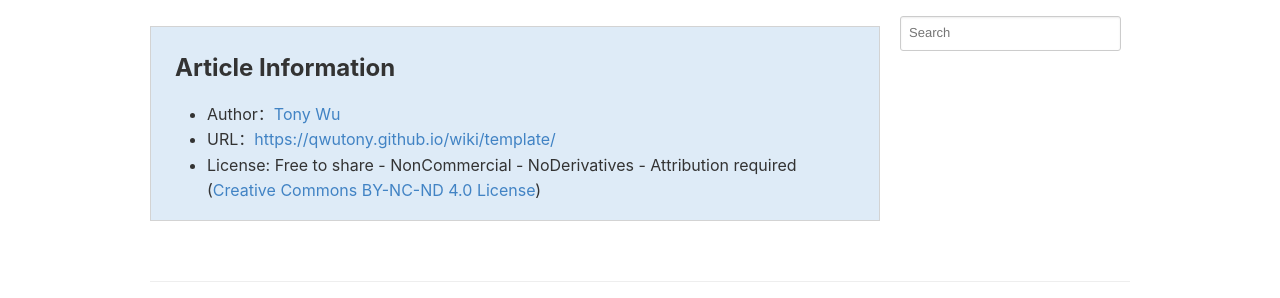
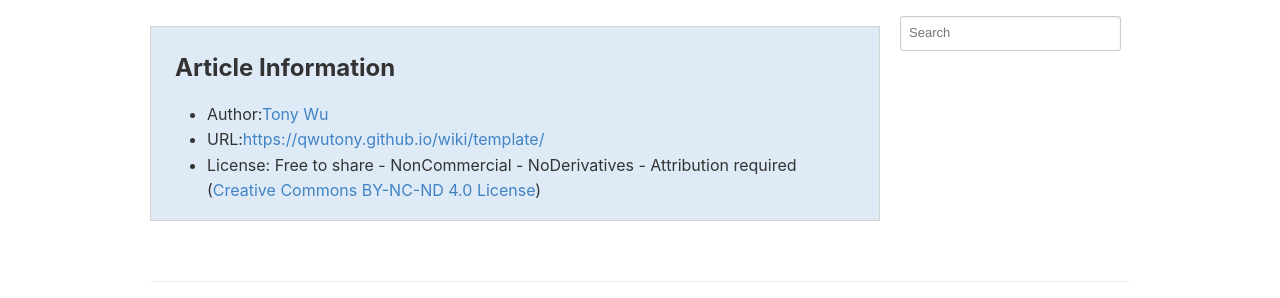
Before and after one commit to qwutony/qwutony.github.io, a Jekyll site: the page built from _wiki/template.md, in a window 1280 px wide. Shown: the part 278-576 px from the top of the page. Built offline with Jekyll 4.4.1, drawn with Linux system fonts in a browser that asks for light colours; a style sheet for code colours, icons or effects is not loaded.

Commit message:
minor conversion edits

```diff
--- a/_includes/copyright.html
+++ b/_includes/copyright.html
@@ -2,8 +2,8 @@
 <div style="margin-top:2em;padding:0 1.5em;border:1px solid #d3d3d3;background-color:#deebf7">
   <h3>Article Information</h3>
   <ul>
-    <li>Author：<a href="{{ site.url }}" target="_blank">{{ site.author }}</a></li>
-    <li>URL：<a href="{{ site.url }}{{ page.url }}" target="_blank">{{ site.url }}{{ page.url }}</a></li>
+    <li>Author:<a href="{{ site.url }}" target="_blank">{{ site.author }}</a></li>
+    <li>URL:<a href="{{ site.url }}{{ page.url }}" target="_blank">{{ site.url }}{{ page.url }}</a></li>
     <li>License: Free to share - NonCommercial - NoDerivatives - Attribution required (<a href="https://creativecommons.org/licenses/by-nc-nd/4.0/" target="_blank">Creative Commons BY-NC-ND 4.0 License</a>)</li>
   </ul>
 </div>
```
Also changed, not shown: assets/js/jquery.toc.js.
